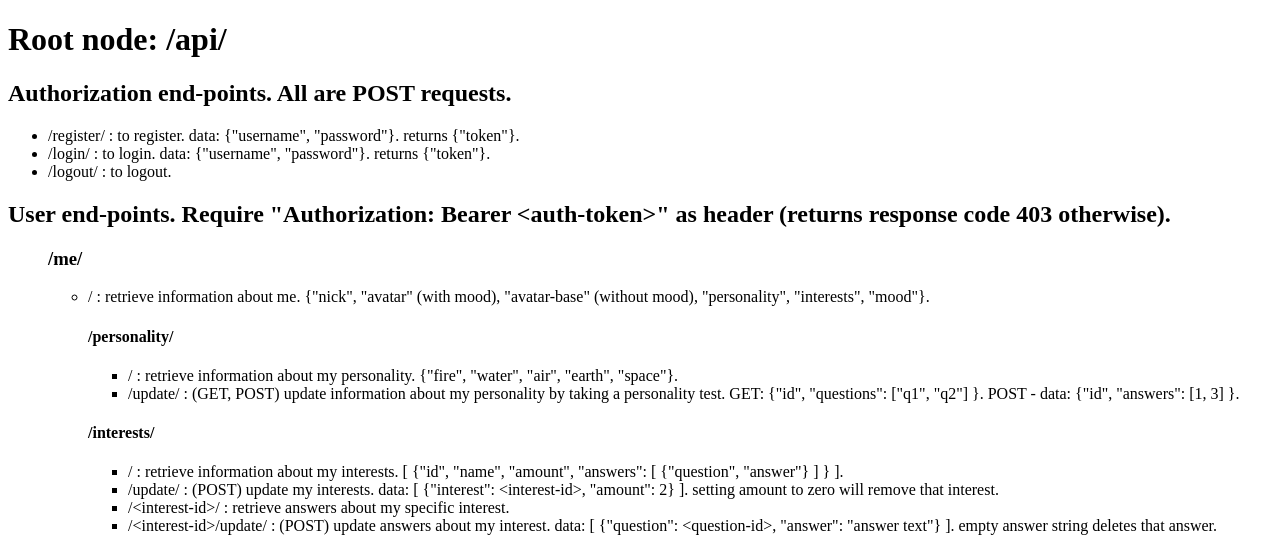
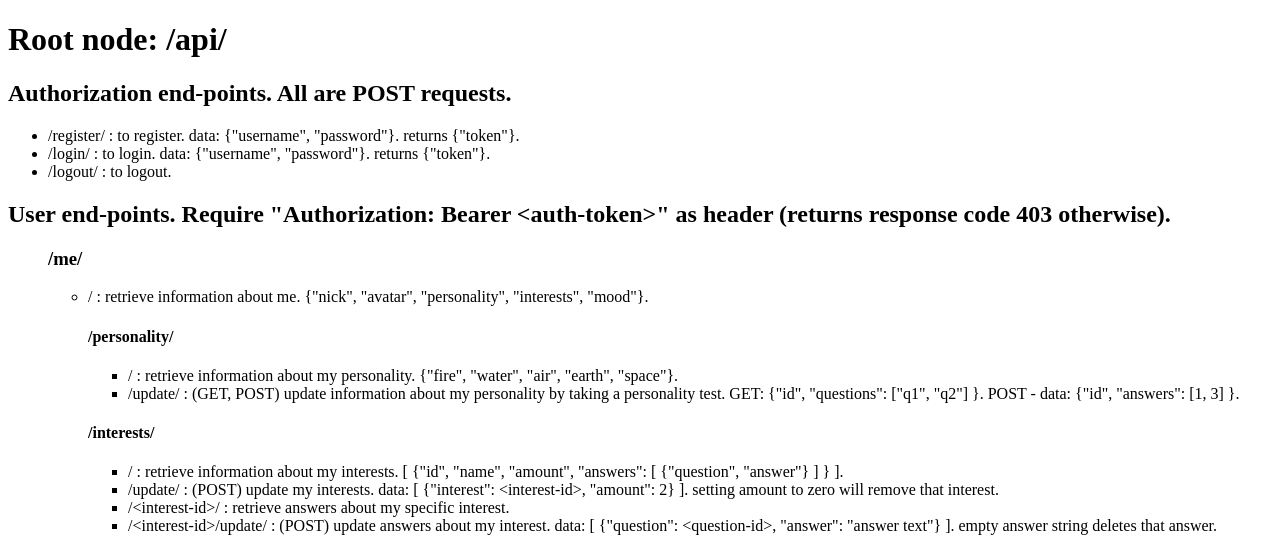
Before and after one commit to shubhamDev73/find-me-server, a Django app: page /docs/ in a window 1280 px wide. Shown: the top 539 px of the page. Run offline with Django 3.2, Linux system fonts and the light colour scheme; parts of the project's set-up code (start-up, migrations or seed data) failed here and were passed over.

Commit message:
Updated me docs

```diff
--- a/backend/templates/docs.html
+++ b/backend/templates/docs.html
@@ -18,7 +18,7 @@
 		<ul>
 			<h3>/me/</h3>
 			<ul>
-				<li>/ : retrieve information about me. {"nick", "avatar" (with mood), "avatar-base" (without mood), "personality", "interests", "mood"}.</li>
+				<li>/ : retrieve information about me. {"nick", "avatar", "personality", "interests", "mood"}.</li>
 				<h4>/personality/</h4>
 				<ul>
 					<li>/ : retrieve information about my personality. {"fire", "water", "air", "earth", "space"}.</li>
```
